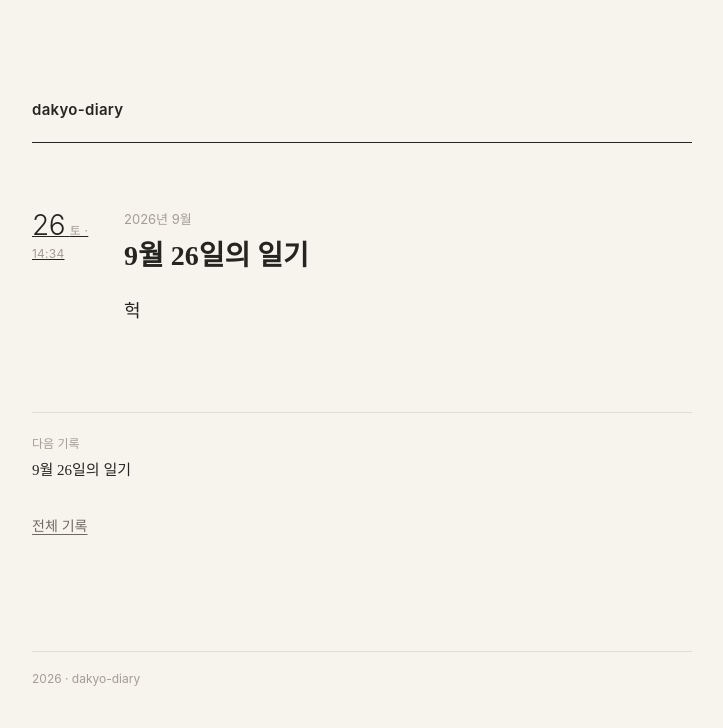
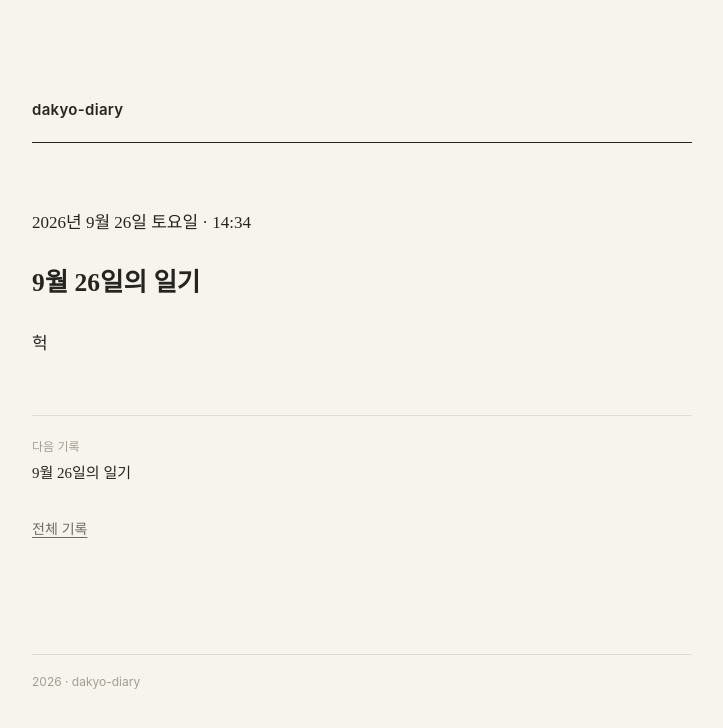
Before and after one commit to dakyo-diary/dakyo-diary.github.io, a Jekyll site: the page built from _posts/2026-09-26-diary-1.md, in a window 1280 px wide. Shown: the top 728 px of the page, without its empty margins (278-1001 px from the left). Built offline with Jekyll 4.4.1, drawn with Linux system fonts in a browser that asks for light colours; some web fonts are replaced.

Commit message:
Theme: update _layouts/post.html

```diff
--- a/_layouts/post.html
+++ b/_layouts/post.html
@@ -1,21 +1,24 @@
 ---
 layout: default
 ---
-<article class="entry entry--single">
-  {% include entry-date.html date=page.date %}
-  <div class="entry-main">
-    <p class="entry-month">{{ page.date | date: "%Y년 %-m월" }}</p>
-    <h1 class="entry-title">{{ page.title }}</h1>
-    <div class="entry-body">{{ content }}</div>
-  </div>
+{%- assign weekdays = "일,월,화,수,목,금,토" | split: "," -%}
+{%- assign wd_index = page.date | date: "%w" | plus: 0 -%}
+<article class="single">
+  <p class="single-meta">
+    <time datetime="{{ page.date | date_to_xmlschema }}">{{ page.date | date: "%Y년 %-m월 %-d일" }} {{ weekdays[wd_index] }}요일 · {{ page.date | date: "%H:%M" }}</time>
+  </p>
+  {%- unless page.auto_title %}
+  <h1 class="single-title">{{ page.title }}</h1>
+  {%- endunless %}
+  <div class="entry-body single-body">{{ content }}</div>
 </article>
 
 <nav class="pager">
   {%- if page.next %}
-  <a class="newer" href="{{ page.next.url | relative_url }}"><span>다음 기록</span>{{ page.next.title }}</a>
+  <a class="newer" href="{{ page.next.url | relative_url }}"><span>다음 기록</span>{% if page.next.auto_title %}{{ page.next.date | date: "%-m월 %-d일" }}{% else %}{{ page.next.title }}{% endif %}</a>
   {%- else %}<span></span>{% endif %}
   {%- if page.previous %}
-  <a class="older" href="{{ page.previous.url | relative_url }}"><span>이전 기록</span>{{ page.previous.title }}</a>
+  <a class="older" href="{{ page.previous.url | relative_url }}"><span>이전 기록</span>{% if page.previous.auto_title %}{{ page.previous.date | date: "%-m월 %-d일" }}{% else %}{{ page.previous.title }}{% endif %}</a>
   {%- endif %}
 </nav>
 <p class="back"><a href="{{ '/' | relative_url }}">전체 기록</a></p>
```
